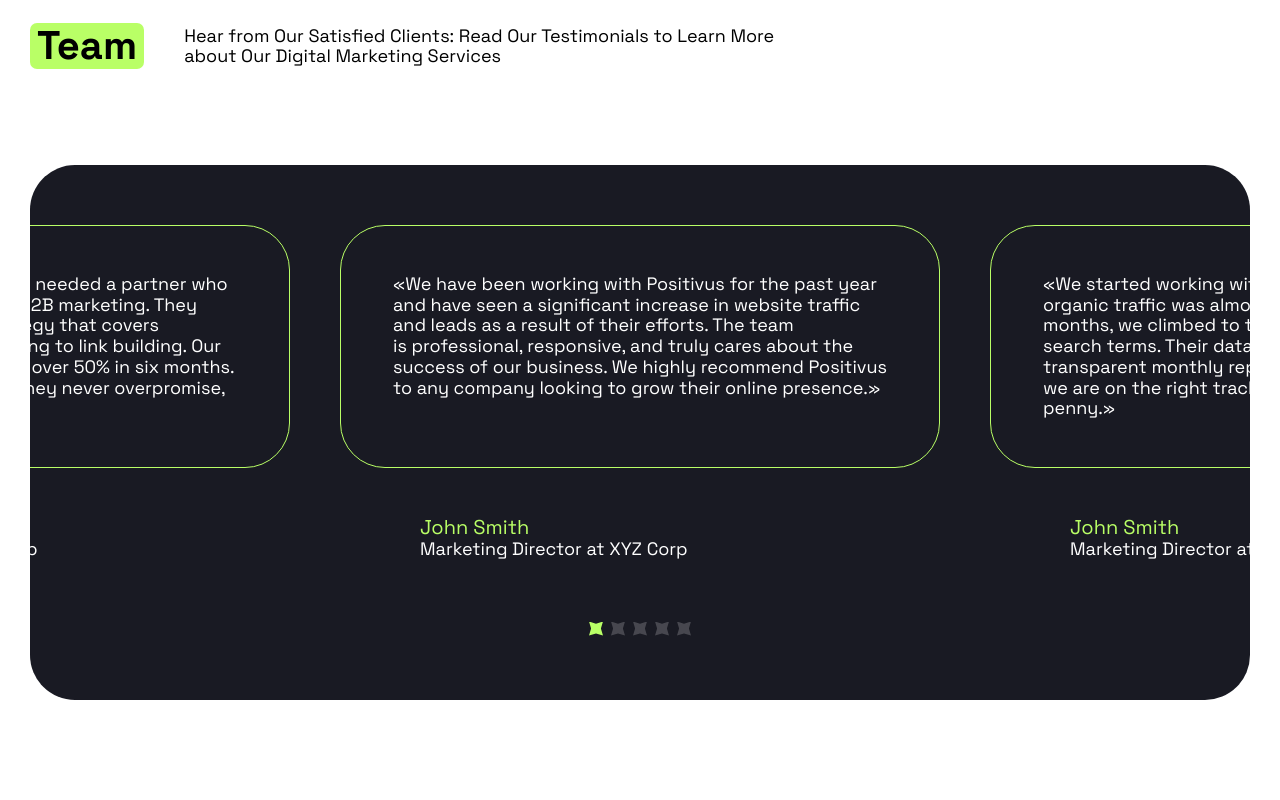
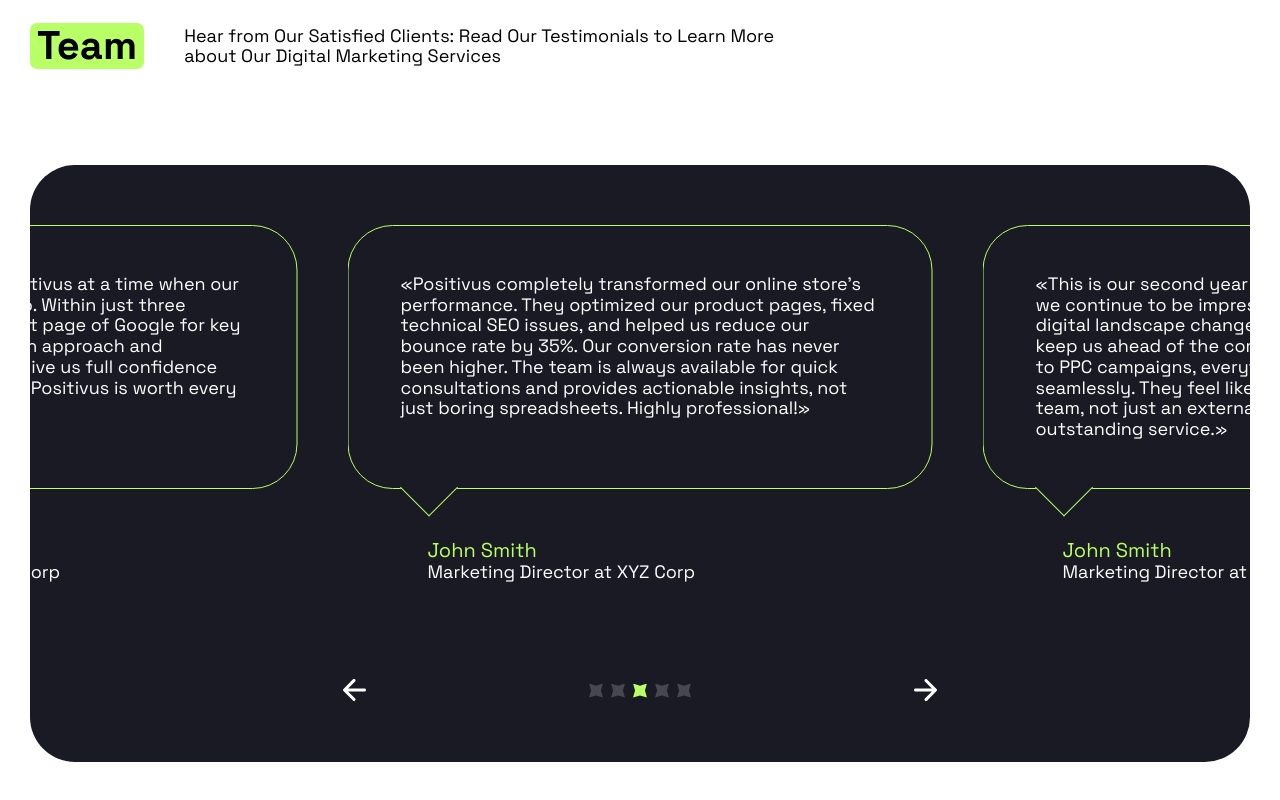
Before and after one commit to pavelelyutin/positivus, a plain HTML site: page index.html in a window 1280 px wide. Shown: the part 5667-6467 px from the top of the page. Before the commit the page ends 6437 px from the top, so only its background shows below. Drawn offline with nearby package versions, Linux system fonts and the light colour scheme.

Commit message:
complete testimonials component

```diff
--- a/css/style.css
+++ b/css/style.css
@@ -586,32 +586,41 @@ body {
 .swiper {
   width: 100%;
   border-radius: 45px;
-  padding: 60px 0 120px 0;
+  padding: 60px 0 180px 0;
   background-color: var(--color-dark);
 }
 
-.swiper-slide {
+.swiper__slide {
   height: auto;
-  width: 600px;
   color: var(--color-white);
 }
 
-
-
-.swiper-button-next, .swiper-button-prev {
-  top: auto !important;
-  bottom: 60px !important;
+.testimonials-button-prev,
+.testimonials-button-next {
+  z-index: 50;
+  position: absolute;
+  display: flex;
+  align-items: center;
+  justify-content: center;
+  bottom: 52px;
+  width: 40px;
+  height: 40px;
+  transition: opacity 0.3s ease-in-out;
 }
 
-.swiper-button-next {
-  right: 270px !important;
+.testimonials-button-prev {
+  left: 25%;
+  transform: rotate(180deg);
 }
 
-.swiper-button-prev {
-  left: 270px !important;
+.testimonials-button-next {
+  right: 25%;
 }
 
-/* Стили для всех точек */
+.swiper-button-disabled {
+  opacity: 30%;
+}
+
 .swiper-pagination-bullet {
   width: 14px;
   height: 14px;
@@ -620,7 +629,6 @@ body {
   clip-path: polygon(50% 15%, 100% 0, 85% 50%, 100% 100%, 50% 85%, 0 100%, 15% 50%, 0 0);
 }
 
-/* Стили для активной точки */
 .swiper-pagination-bullet-active {
   background-color: var(--color-green);
 }
@@ -632,15 +640,30 @@ body {
 }
 
 .review__content {
+  position: relative;
   flex: 1 0 auto;
   border: 1px solid var(--color-green);
   border-radius: 45px;
-  margin-bottom: 48px;
+  margin-bottom: 50px;
   padding: 48px 52px;
+}
+
+.review__content::after {
+  content: "";
+  position: absolute;
+  width: 40px;
+  height: 40px;
+  background-color: var(--color-dark);
+  left: 60px;
+  bottom: -20px;
+  border-bottom: 1px solid var(--color-green);
+  border-right: 1px solid var(--color-green);
+  transform: rotate(45deg);
 }
 
 .review__text {
   margin: 0;
+  padding: 0;
 }
 
 .review__bottom {
--- a/index.html
+++ b/index.html
@@ -524,13 +524,11 @@
           </p>
         </div>
 
-        <!-- Slider main container -->
-        <div class="swiper">
-          <!-- Additional required wrapper -->
-          <div class="swiper-wrapper">
+        <div class="testimonials__swiper swiper">
+          <div class="swiper__wrapper swiper-wrapper">
             <!-- Slides -->
-            <div class="swiper-slide">
-              <article class="testimonials__review review">
+            <div class="swiper__slide swiper-slide">
+              <article class="swiper__review review">
                 <div class="review__content">
                   <p class="review__text">
                     &laquo;We&nbsp;have been working with Positivus for the past year and have seen a&nbsp;significant
@@ -547,8 +545,8 @@
               </article>
             </div>
 
-            <div class="swiper-slide">
-              <article class="testimonials__review review">
+            <div class="swiper__slide swiper-slide">
+              <article class="swiper__review review">
                 <div class="review__content">
                   <p class="review__text">
                     &laquo;We&nbsp;started working with Positivus at&nbsp;a&nbsp;time when our organic traffic was
@@ -564,8 +562,8 @@
               </article>
             </div>
 
-            <div class="swiper-slide">
-              <article class="testimonials__review review">
+            <div class="swiper__slide swiper-slide">
+              <article class="swiper__review review">
                 <div class="review__content">
                   <p class="review__text">
                     &laquo;Positivus completely transformed our online store&rsquo;s performance. They optimized our
@@ -583,8 +581,8 @@
               </article>
             </div>
 
-            <div class="swiper-slide">
-              <article class="testimonials__review review">
+            <div class="swiper__slide swiper-slide">
+              <article class="swiper__review review">
                 <div class="review__content">
                   <p class="review__text">
                     &laquo;This is&nbsp;our second year with Positivus, and we&nbsp;continue to&nbsp;be&nbsp;impressed
@@ -601,8 +599,8 @@
               </article>
             </div>
 
-            <div class="swiper-slide">
-              <article class="testimonials__review review">
+            <div class="swiper__slide swiper-slide">
+              <article class="swiper__review review">
                 <div class="review__content">
                   <p class="review__text">
                     &laquo;We&nbsp;chose Positivus because we&nbsp;needed a&nbsp;partner who understands the complexity
@@ -623,8 +621,20 @@
           <div class="swiper-pagination"></div>
 
           <!-- If we need navigation buttons -->
-          <button class="testimonials-button-prev btn-reset"></button>
-          <button class="testimonials-button-next btn-reset"></button>
+          <button class="testimonials-button-prev btn-reset"><svg width="23" height="23" viewBox="0 0 23 23" fill="none"
+              xmlns="http://www.w3.org/2000/svg">
+              <path
+                d="M1.5 9.5459C0.671573 9.5459 1.44847e-07 10.2175 0 11.0459C-1.44847e-07 11.8743 0.671573 12.5459 1.5 12.5459L1.5 9.5459ZM22.5607 12.1066C23.1464 11.5208 23.1464 10.571 22.5607 9.98524L13.0147 0.439299C12.4289 -0.146488 11.4792 -0.146488 10.8934 0.439298C10.3076 1.02509 10.3076 1.97483 10.8934 2.56062L19.3787 11.0459L10.8934 19.5312C10.3076 20.117 10.3076 21.0667 10.8934 21.6525C11.4792 22.2383 12.4289 22.2383 13.0147 21.6525L22.5607 12.1066ZM1.5 12.5459L21.5 12.5459L21.5 9.5459L1.5 9.5459L1.5 12.5459Z"
+                fill="white" />
+            </svg>
+          </button>
+          <button class="testimonials-button-next btn-reset"><svg width="23" height="23" viewBox="0 0 23 23" fill="none"
+              xmlns="http://www.w3.org/2000/svg">
+              <path
+                d="M1.5 9.5459C0.671573 9.5459 1.44847e-07 10.2175 0 11.0459C-1.44847e-07 11.8743 0.671573 12.5459 1.5 12.5459L1.5 9.5459ZM22.5607 12.1066C23.1464 11.5208 23.1464 10.571 22.5607 9.98524L13.0147 0.439299C12.4289 -0.146488 11.4792 -0.146488 10.8934 0.439298C10.3076 1.02509 10.3076 1.97483 10.8934 2.56062L19.3787 11.0459L10.8934 19.5312C10.3076 20.117 10.3076 21.0667 10.8934 21.6525C11.4792 22.2383 12.4289 22.2383 13.0147 21.6525L22.5607 12.1066ZM1.5 12.5459L21.5 12.5459L21.5 9.5459L1.5 9.5459L1.5 12.5459Z"
+                fill="white" />
+            </svg>
+          </button>
         </div>
       </div>
     </section>
--- a/js/main.js
+++ b/js/main.js
@@ -22,19 +22,16 @@ document.addEventListener("DOMContentLoaded", () => {
   });
 
   const swiper = new Swiper(".swiper", {
-    // Optional parameters
-    slidesPerView: "auto",
+    slidesPerView: 2,
     spaceBetween: 50,
     centeredSlides: true,
-    loop: true,
+    initialSlide: 2,
 
-    // If we need pagination
     pagination: {
       el: ".swiper-pagination",
       clickable: true,
     },
 
-    // Navigation arrows
     navigation: {
       nextEl: ".testimonials-button-next",
       prevEl: ".testimonials-button-prev",
```
Also changed, not shown: img/icons/bullet-active.svg (deleted), img/icons/bullet.svg (deleted).
